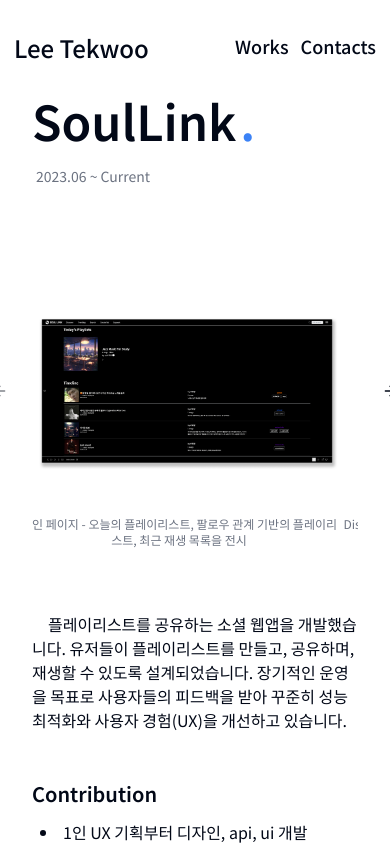
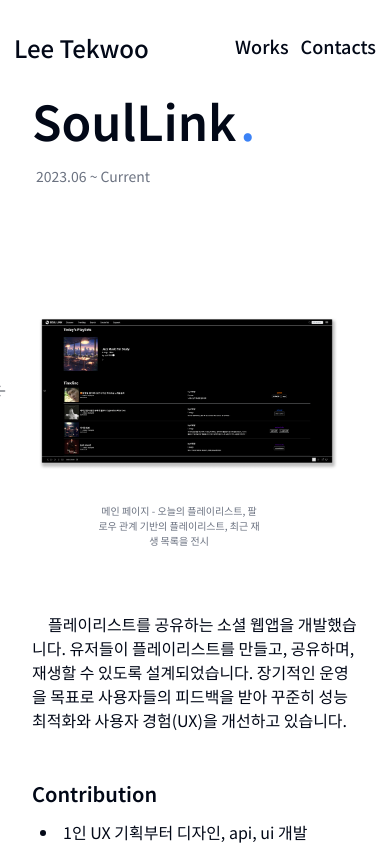
Before and after one commit to 0teklee/portfolio, a Next.js app: page /works/personal-projects in a window 390 px wide. Built offline with nearby package versions, Linux system fonts and the light colour scheme.

Commit message:
fix: img caption text responsive

```diff
--- a/components/molecules/SectionImageCarousel.tsx
+++ b/components/molecules/SectionImageCarousel.tsx
@@ -34,17 +34,22 @@ const SectionImageCarousel = ({
               />
             </AspectRatio>
             <div
-              className={`absolute bottom-0 left-1/2 -translate-x-1/2 w-full bg-white`}
+              className={`absolute bottom-0 left-1/2 -translate-x-1/2 bg-white`}
             >
-              <p className={`text-xs text-center text-gray-500`}>
+              <p
+                className={`text-[10px] sm:text-xs text-center text-gray-500 break-all`}
+              >
                 {item.caption}
               </p>
             </div>
           </CarouselItem>
         ))}
       </CarouselContent>
-      <CarouselPrevious variant={`ghost`} />
-      <CarouselNext variant={`ghost`} />
+      <CarouselPrevious
+        className={`opacity-0 sm:opacity-100`}
+        variant={`ghost`}
+      />
+      <CarouselNext className={`opacity-0 sm:opacity-100`} variant={`ghost`} />
     </Carousel>
   );
 };
```
